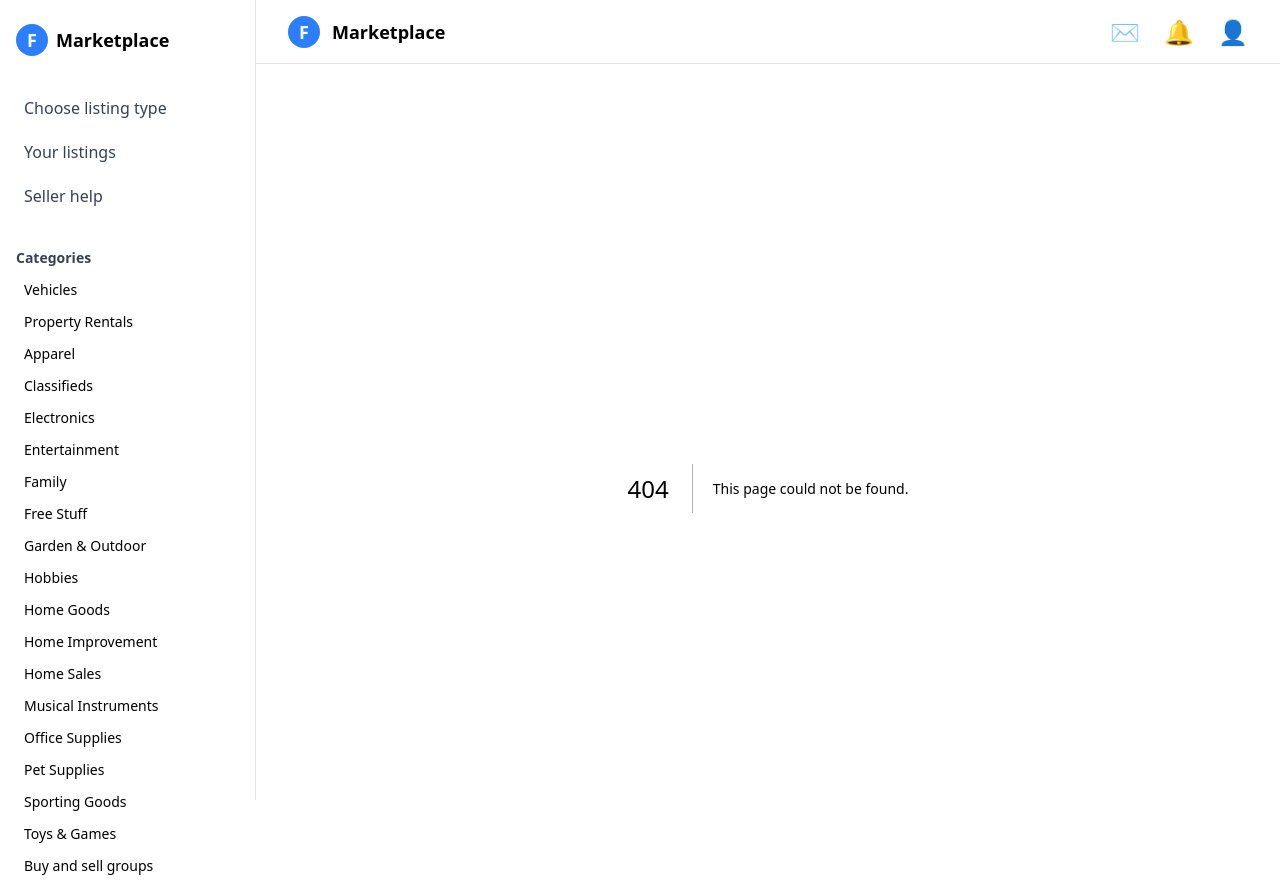
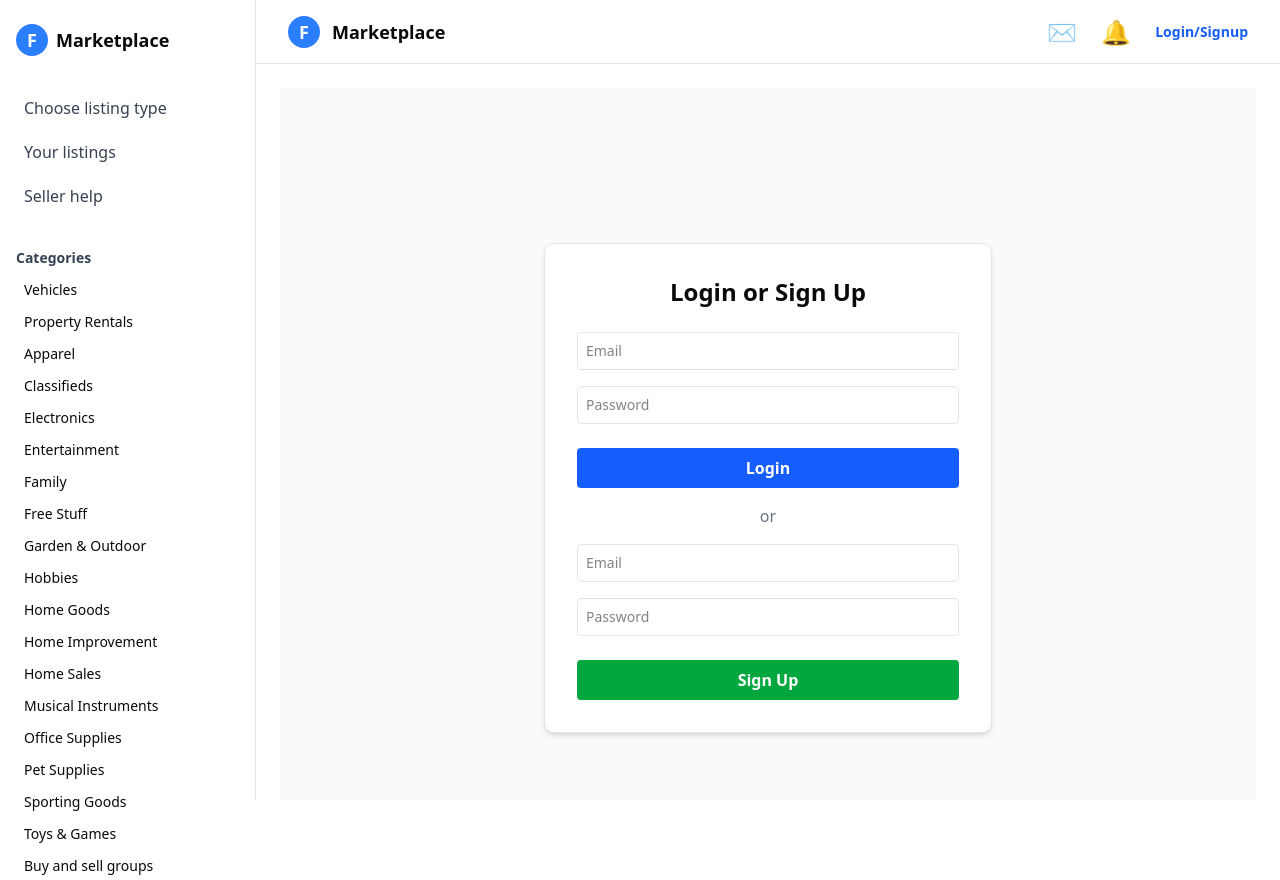
Before and after one commit to naldmach/my-marketplace, a Next.js app: page /login in a window 1280 px wide. Before the commit this address had no page. Built offline with nearby package versions, Linux system fonts and the light colour scheme.

Commit message:
Add AuthProvider, login page, and update layout and header for authentication

```diff
--- a/app/layout.tsx
+++ b/app/layout.tsx
@@ -2,6 +2,7 @@ import type { Metadata } from "next";
 import { Geist, Geist_Mono } from "next/font/google";
 import "./globals.css";
 import MainLayout from "../components/MainLayout";
+import { AuthProvider } from "../components/AuthProvider";
 
 const geistSans = Geist({
   variable: "--font-geist-sans",
@@ -28,7 +29,9 @@ export default function RootLayout({
       <body
         className={`${geistSans.variable} ${geistMono.variable} antialiased`}
       >
-        <MainLayout>{children}</MainLayout>
+        <AuthProvider>
+          <MainLayout>{children}</MainLayout>
+        </AuthProvider>
       </body>
     </html>
   );
--- /dev/null
+++ b/app/login/page.tsx
@@ -0,0 +1,103 @@
+"use client";
+import { useState } from "react";
+import { supabase } from "@/lib/supabaseClient";
+import { useRouter } from "next/navigation";
+
+export default function LoginPage() {
+  const [email, setEmail] = useState("");
+  const [password, setPassword] = useState("");
+  const [error, setError] = useState<string | null>(null);
+  const [loading, setLoading] = useState(false);
+  const router = useRouter();
+
+  async function handleLogin(e: React.FormEvent) {
+    e.preventDefault();
+    setLoading(true);
+    setError(null);
+    const { error } = await supabase.auth.signInWithPassword({
+      email,
+      password,
+    });
+    setLoading(false);
+    if (error) {
+      setError(error.message);
+    } else {
+      router.push("/");
+    }
+  }
+
+  async function handleSignup(e: React.FormEvent) {
+    e.preventDefault();
+    setLoading(true);
+    setError(null);
+    const { error } = await supabase.auth.signUp({ email, password });
+    setLoading(false);
+    if (error) {
+      setError(error.message);
+    } else {
+      router.push("/");
+    }
+  }
+
+  return (
+    <div className="flex flex-col items-center justify-center min-h-screen bg-gray-50">
+      <div className="bg-white rounded-lg border border-border p-8 shadow-md w-full max-w-md">
+        <h1 className="text-2xl font-bold mb-6 text-center">
+          Login or Sign Up
+        </h1>
+        <form className="flex flex-col gap-4" onSubmit={handleLogin}>
+          <input
+            type="email"
+            placeholder="Email"
+            className="border border-border rounded p-2 text-sm"
+            value={email}
+            onChange={(e) => setEmail(e.target.value)}
+            required
+          />
+          <input
+            type="password"
+            placeholder="Password"
+            className="border border-border rounded p-2 text-sm"
+            value={password}
+            onChange={(e) => setPassword(e.target.value)}
+            required
+          />
+          {error && <div className="text-red-600 text-sm">{error}</div>}
+          <button
+            type="submit"
+            className="bg-blue-600 hover:bg-blue-700 text-white px-4 py-2 rounded font-bold w-full mt-2"
+            disabled={loading}
+          >
+            {loading ? "Logging in..." : "Login"}
+          </button>
+        </form>
+        <div className="text-center my-4 text-gray-500">or</div>
+        <form className="flex flex-col gap-4" onSubmit={handleSignup}>
+          <input
+            type="email"
+            placeholder="Email"
+            className="border border-border rounded p-2 text-sm"
+            value={email}
+            onChange={(e) => setEmail(e.target.value)}
+            required
+          />
+          <input
+            type="password"
+            placeholder="Password"
+            className="border border-border rounded p-2 text-sm"
+            value={password}
+            onChange={(e) => setPassword(e.target.value)}
+            required
+          />
+          <button
+            type="submit"
+            className="bg-green-600 hover:bg-green-700 text-white px-4 py-2 rounded font-bold w-full mt-2"
+            disabled={loading}
+          >
+            {loading ? "Signing up..." : "Sign Up"}
+          </button>
+        </form>
+      </div>
+    </div>
+  );
+}
--- /dev/null
+++ b/components/AuthProvider.tsx
@@ -0,0 +1,58 @@
+"use client";
+import {
+  createContext,
+  useContext,
+  useEffect,
+  useState,
+  ReactNode,
+} from "react";
+import { supabase } from "@/lib/supabaseClient";
+
+interface AuthContextType {
+  user: any;
+  loading: boolean;
+  signOut: () => Promise<void>;
+}
+
+const AuthContext = createContext<AuthContextType>({
+  user: null,
+  loading: true,
+  signOut: async () => {},
+});
+
+export function AuthProvider({ children }: { children: ReactNode }) {
+  const [user, setUser] = useState<any>(null);
+  const [loading, setLoading] = useState(true);
+
+  useEffect(() => {
+    const { data: listener } = supabase.auth.onAuthStateChange(
+      (_event, session) => {
+        setUser(session?.user ?? null);
+        setLoading(false);
+      }
+    );
+    // Get initial session
+    supabase.auth.getSession().then(({ data: { session } }) => {
+      setUser(session?.user ?? null);
+      setLoading(false);
+    });
+    return () => {
+      listener.subscription.unsubscribe();
+    };
+  }, []);
+
+  async function signOut() {
+    await supabase.auth.signOut();
+    setUser(null);
+  }
+
+  return (
+    <AuthContext.Provider value={{ user, loading, signOut }}>
+      {children}
+    </AuthContext.Provider>
+  );
+}
+
+export function useAuth() {
+  return useContext(AuthContext);
+}
--- a/components/Header.tsx
+++ b/components/Header.tsx
@@ -1,8 +1,11 @@
 "use client";
 import React from "react";
 import Link from "next/link";
+import { useAuth } from "./AuthProvider";
 
 const Header: React.FC = () => {
+  const { user, signOut, loading } = useAuth();
+
   return (
     <header className="flex items-center justify-between h-16 px-8 border-b border-border bg-background">
       {/* Logo and app name */}
@@ -12,7 +15,7 @@ const Header: React.FC = () => {
         </div>
         <span className="font-bold text-lg">Marketplace</span>
       </div>
-      {/* Icons */}
+      {/* Icons and User Menu */}
       <div className="flex items-center gap-6">
         <Link href="/messages" aria-label="Messages">
           <button className="text-2xl" type="button">
@@ -24,11 +27,36 @@ const Header: React.FC = () => {
             🔔
           </button>
         </Link>
-        <Link href="/profile" aria-label="Profile">
-          <button className="text-2xl" type="button">
-            👤
-          </button>
-        </Link>
+        {/* User Menu */}
+        {!loading && user ? (
+          <div className="flex items-center gap-3">
+            <span
+              className="text-sm font-medium text-gray-700"
+              title={user.email}
+            >
+              {user.email}
+            </span>
+            <Link
+              href="/your-listings"
+              className="text-blue-600 hover:underline text-sm font-semibold"
+            >
+              Your Listings
+            </Link>
+            <button
+              onClick={signOut}
+              className="ml-2 text-sm bg-gray-200 hover:bg-gray-300 rounded px-3 py-1 font-semibold"
+            >
+              Log out
+            </button>
+          </div>
+        ) : (
+          <Link
+            href="/login"
+            className="text-blue-600 hover:underline text-sm font-semibold"
+          >
+            Login/Signup
+          </Link>
+        )}
       </div>
     </header>
   );
```
